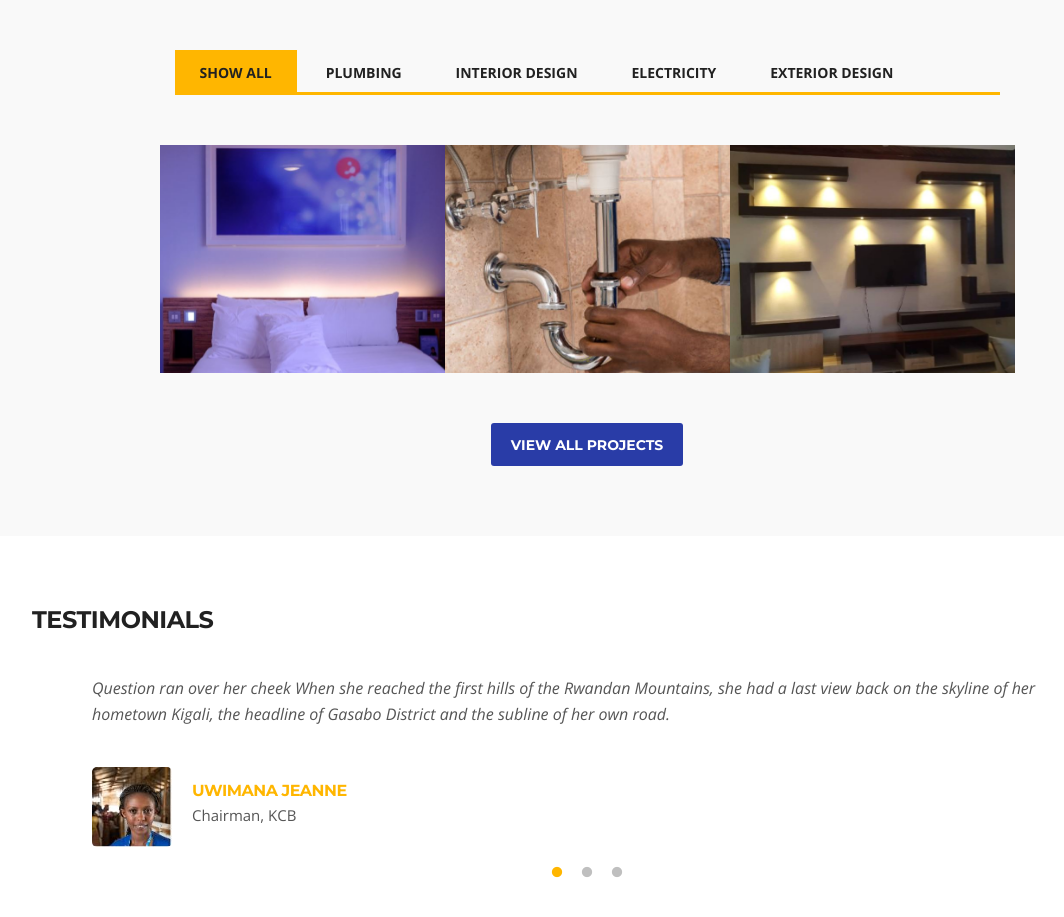
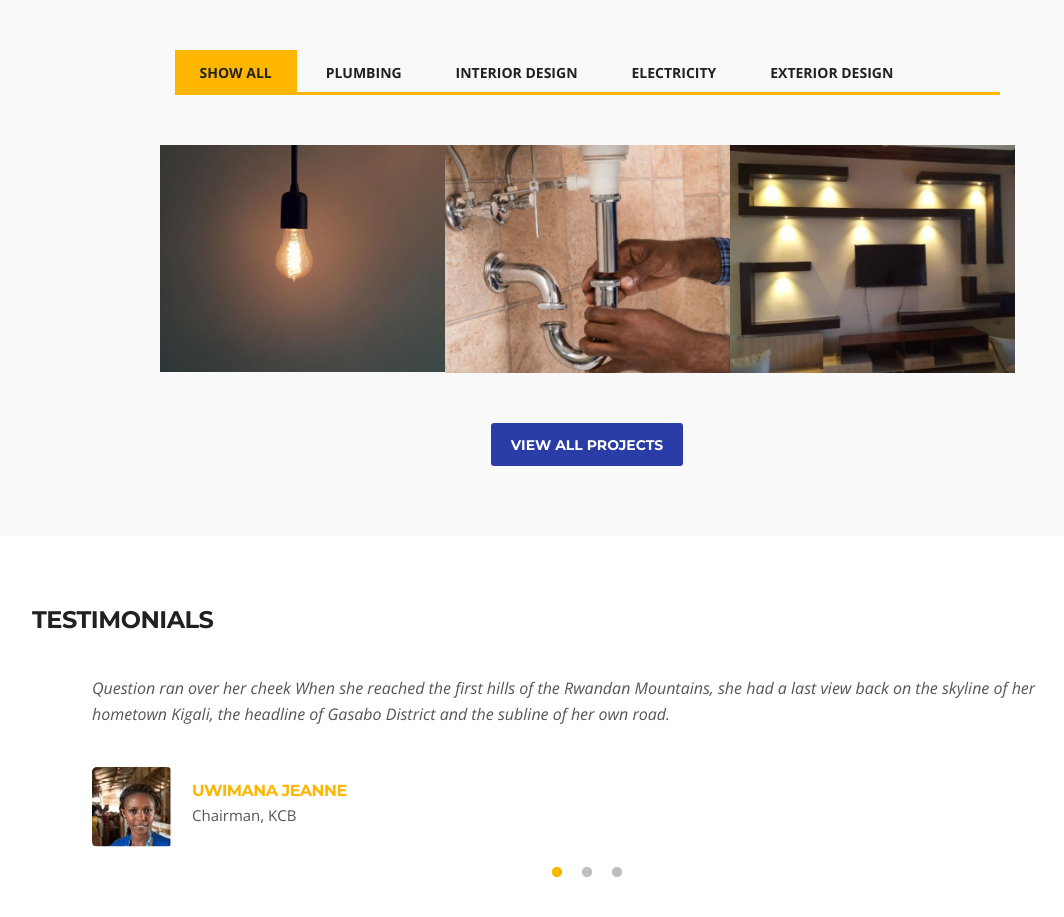
Before and after one commit to ArseneNgenzi/housingprotector1, a website: page themes/constra/index.html in a window 1280 px wide. Shown: the part 2600-3517 px from the top of the page, without its empty margins (53-1117 px from the left). Drawn offline with nearby package versions, Linux system fonts and the light colour scheme; some packages are replaced by stand-ins of ours; files that its build step writes are made by us from their sources; files whose address does not match are found by name.

Commit message:
fixed bugs

```diff
--- a/themes/constra/index.html
+++ b/themes/constra/index.html
@@ -818,10 +818,10 @@
                   data-groups='["electricity"]'
                 >
                   <div class="project-img-container">
-                    <a class="gallery-popup" href="images/assets/71.JPG">
+                    <a class="gallery-popup" href="images/assets/76.JPG">
                       <img
                         class="img-fluid"
-                        src="images/assets/71.JPG"
+                        src="images/assets/76.JPG"
                         alt="project-image"
                       />
                       <span class="gallery-icon"
```
Also changed, not shown: themes/constra/projects.html (+2 -2 lines), themes/constra/images/assets/76.jpg (added).
